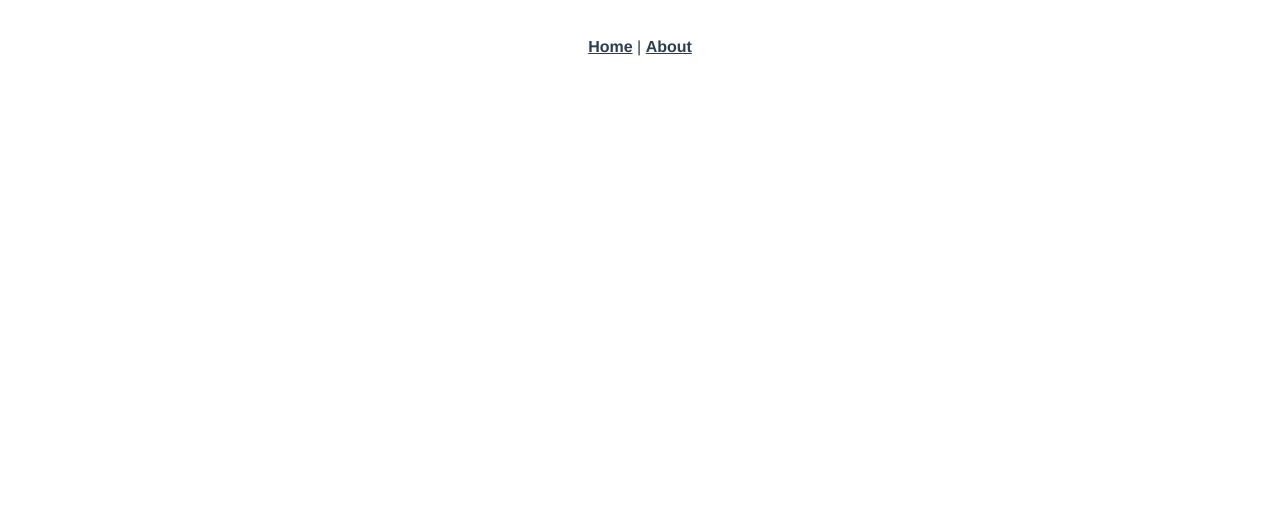
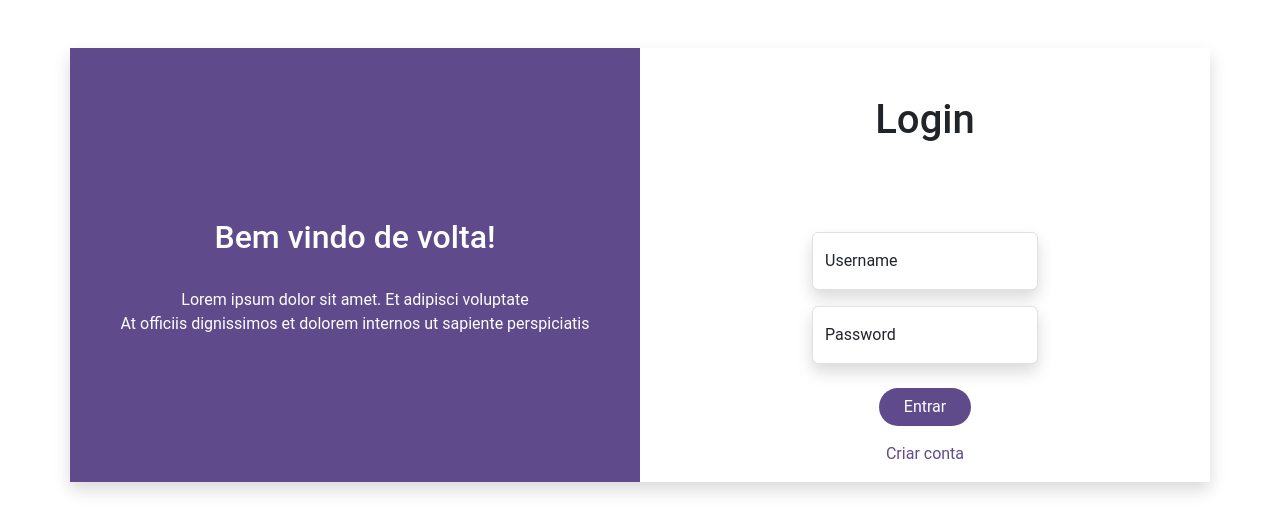
Before and after one commit to melNovaiss/admin-client, a Vue app: page /login in a window 1280 px wide. Before the commit this address had no page. Shown: the top 532 px of the page. Built offline with nearby package versions, Linux system fonts and the light colour scheme.

Commit message:
tela de login feita, verificação de senha e usuario

```diff
--- /dev/null
+++ b/db/db.json
@@ -0,0 +1,22 @@
+{
+  "users": [
+    {
+      "id": "99",
+      "username": "mel",
+      "password": "1234",
+      "role": "SUPPORT"
+    },
+    {
+      "id": "1c11",
+      "username": "cli",
+      "password": "$2a$12$GsufBh/HVvCC26qJUGAuWe93QiIRZpkT1epfeSbsI/pO3owVa0u1C",
+      "role": "ADMIN"
+    },
+    {
+      "id": "bc62",
+      "username": "vitoria",
+      "password": "$2a$12$QQjpFR5hDdr0c2ZhZbbszudLgP75kyCY6ybndmj3RSP.jA9bckS6q",
+      "role": "SUPPORT"
+    }
+  ]
+}
--- a/src/App.vue
+++ b/src/App.vue
@@ -1,30 +1,46 @@
 <template>
-  <nav>
+  <!-- <nav>
     <router-link to="/">Home</router-link> |
     <router-link to="/about">About</router-link>
-  </nav>
+  </nav> -->
   <router-view/>
 </template>
 
 <style>
+.nav-link:hover {
+  color: #d9d7d7d2 !important;
+}
+.dropdown-item:hover {
+  color: #5f4a8c !important;
+}
+.dropdown-item:focus{
+  color: #5f4a8c !important;
+}
+.bg-body-purple {
+  background-color: #5f4a8c;
+}
+.bi-person-circle {
+  font-size: 1.5em;
+}
 #app {
-  font-family: Avenir, Helvetica, Arial, sans-serif;
+  font-family: "Roboto", sans-serif;
   -webkit-font-smoothing: antialiased;
   -moz-osx-font-smoothing: grayscale;
   text-align: center;
-  color: #2c3e50;
+}
+.btn-purple1 {
+  background-color: #5f4a8c;
+  color: white;
+}
+.btn-purple1:hover {
+  background-color: #795eb4;
+  color: white;
+}
+a {
+  text-decoration: none;
 }
 
-nav {
-  padding: 30px;
-}
-
-nav a {
-  font-weight: bold;
-  color: #2c3e50;
-}
-
-nav a.router-link-exact-active {
-  color: #42b983;
+.card {
+  border: 0;
 }
 </style>
--- /dev/null
+++ b/src/components/LoginForm.vue
@@ -0,0 +1,97 @@
+<template>
+  <form
+    class="form"
+    @submit.prevent="login"
+    :class="{ 'was-validated': formSubmitted && (user === '' || password === '') }"
+    novalidate
+  >
+    <div class="form-floating mb-3">
+      <input
+        type="text"
+        class="form-control shadow"
+        id="user"
+        v-model="user"
+        placeholder="username"
+        required
+      />
+      <label for="user">Username</label>
+    </div>
+    <div class="form-floating">
+      <input
+        type="password"
+        class="form-control shadow"
+        id="password"
+        v-model="password"
+        placeholder="Password"
+        required
+      />
+      <label for="password">Password</label>
+    </div>
+    <div class="pt-4 text-danger" v-show="loginError">
+      <i class="bi bi-x-circle"></i> User ou senha incorretos.
+    </div>
+    <button type="submit" class="btn btn-purple1 mt-4 rounded-pill px-4">Entrar</button>
+  </form>
+</template>
+
+<script>
+import axios from "axios";
+import bcrypt from "bcryptjs";
+
+export default {
+  name: "loginForm",
+  data() {
+    return {
+      user: "",
+      password: "",
+      formSubmitted: false,
+      loginError: false,
+    };
+  },
+  methods: {
+    async login() {
+      this.formSubmitted = true;
+
+      if (this.user === "" || this.password === "") {
+        return;
+      }
+
+      try {
+        const response = await axios.get(
+          `http://localhost:3000/users?username=${this.user}`
+        );
+        const users = response.data;
+
+        if (users.length > 0) {
+          const userData = users[0];
+          const passwordMatch = await bcrypt.compare(this.password, userData.password);
+
+          if (passwordMatch) {
+            localStorage.setItem("user", userData.username);
+            localStorage.setItem("token", "ok");
+            this.$router.push("/");
+          } else {
+            console.log("User ou senha incorretos");
+            this.showLoginError();
+          }
+        } else {
+          console.log("Usuário não encontrado");
+          this.showLoginError();
+        }
+      } catch (error) {
+        console.error(error);
+        this.showLoginError();
+      }
+    },
+    showLoginError() {
+      this.loginError = true;
+      this.formSubmitted = false; // resetar formSubmitted para false
+      this.user = "";
+      this.password = "";
+      setTimeout(() => {
+        this.loginError = false;
+      }, 2000);
+    },
+  },
+};
+</script>
--- /dev/null
+++ b/src/components/RegisterForm.vue
@@ -0,0 +1,100 @@
+<template>
+  <form
+    class="form"
+    method="POST"
+    @submit.prevent="createUser"
+    :class="{
+      'was-validated':
+        formSubmitted && (username === '' || password === '' || role === ''),
+    }"
+    novalidate
+  >
+    <div class="form-floating mb-3">
+      <input
+        type="text"
+        class="form-control shadow"
+        id="username"
+        name="username"
+        v-model="username"
+        placeholder="User"
+        required
+      />
+      <label for="username">User</label>
+    </div>
+    <div class="form-floating mb-3">
+      <input
+        type="password"
+        class="form-control shadow"
+        id="password"
+        name="password"
+        v-model="password"
+        placeholder="Password"
+        required
+      />
+      <label for="password">Password</label>
+    </div>
+
+    <div class="my-3">
+      <select
+        class="form-select shadow"
+        aria-label="Default select example"
+        v-model="role"
+        required
+      >
+        <option disabled value="">Selecione um</option>
+        <option value="ADMIN">ADMIN</option>
+        <option value="SUPPORT">SUPORTE</option>
+        <option value="BOT">BOT</option>
+      </select>
+    </div>
+
+    <button type="submit" class="btn btn-purple1 rounded-pill px-4 mb-3">Salvar</button>
+  </form>
+</template>
+
+<script>
+import axios from "axios";
+import bcrypt from "bcryptjs";
+
+export default {
+  name: "registerForm",
+  data() {
+    return {
+      username: "",
+      password: "",
+      role: "",
+      formSubmitted: false,
+    };
+  },
+  methods: {
+    async createUser() {
+      this.formSubmitted = true;
+
+      if (this.username === "" || this.password === "" || this.role === "") {
+        return;
+      }
+
+      // Gera o hash da senha
+      const hashedPassword = await bcrypt.hash(this.password, 12);
+
+      const data = {
+        username: this.username,
+        password: hashedPassword, // Salva o hash da senha
+        role: this.role,
+      };
+
+      try {
+        await axios.post("http://localhost:3000/users", data);
+        this.username = "";
+        this.password = "";
+        this.role = "";
+        this.$router.push("/login"); // Redirecionamento para a rota /login
+        alert("Usuário criado com sucesso!");
+      } catch (error) {
+        console.error("Erro ao criar usuário:", error);
+        alert("Erro ao criar usuário. Por favor, tente novamente.");
+      }
+    },
+  },
+};
+</script>
--- a/src/router/index.js
+++ b/src/router/index.js
@@ -1,27 +1,38 @@
-import { createRouter, createWebHistory } from 'vue-router'
-import HomeView from '../views/HomeView.vue'
+import { createRouter, createWebHistory } from "vue-router";
+import HomeView from "../views/HomeView.vue";
 
 const routes = [
   {
-    path: '/',
-    name: 'home',
-    component: HomeView
+    path: "/",
+    name: "home",
+    component: HomeView,
   },
   {
-    path: '/about',
-    name: 'about',
-    // route level code-splitting
-    // this generates a separate chunk (about.[hash].js) for this route
-    // which is lazy-loaded when the route is visited.
+    path: "/about",
+    name: "about",
     component: function () {
-      return import(/* webpackChunkName: "about" */ '../views/AboutView.vue')
-    }
-  }
-]
+      return import("../views/AboutView.vue");
+    },
+  },
+  {
+    path: "/login",
+    name: "login",
+    component: function () {
+      return import("../views/LoginView.vue");
+    },
+  },
+  {
+    path: "/register",
+    name: "register",
+    component: function () {
+      return import("../views/RegisterView.vue");
+    },
+  },
+];
 
 const router = createRouter({
   history: createWebHistory(process.env.BASE_URL),
-  routes
-})
+  routes,
+});
 
-export default router
+export default router;
--- /dev/null
+++ b/src/views/LoginView.vue
@@ -0,0 +1,55 @@
+<template>
+  <div class="container shadow my-5">
+    <div class="row">
+      <div class="col-6 p-4 cardWelcome">
+        <h2 class="text-white py-4">Bem vindo de volta!</h2>
+        <div class="text-white">
+          <span>Lorem ipsum dolor sit amet. Et adipisci voluptate</span><br />
+          <span
+            >At officiis dignissimos et dolorem internos ut sapiente perspiciatis</span
+          >
+        </div>
+      </div>
+      <div class="col-6" style="background-color: white">
+        <h1 class="pt-5 text-center">Login</h1>
+        <loginForm />
+        <div class="py-3">
+          <router-link to="/register"><a>Criar conta</a></router-link>
+        </div>
+      </div>
+    </div>
+  </div>
+</template>
+
+<script>
+import loginForm from "../components/LoginForm.vue";
+
+export default {
+  name: "loginPage",
+  components: {
+    loginForm,
+  },
+};
+</script>
+
+<style scoped>
+.cardWelcome {
+  display: flex;
+  background-color: #5f4a8c;
+  flex-direction: column;
+  justify-content: center;
+}
+
+a {
+  color: #5f4a8c;
+  text-decoration: none;
+}
+a:hover {
+  color: #5f4a8c;
+  text-decoration: none;
+}
+
+.form {
+  padding: 5rem 10rem 0 10rem;
+}
+</style>
--- /dev/null
+++ b/src/views/RegisterView.vue
@@ -0,0 +1,49 @@
+<template>
+  <div class="container shadow my-5">
+    <div class="row">
+      <div class="col-6 p-4 cardWelcome">
+        <h2 class="text-white py-4">Crie uma conta</h2>
+        <div class="text-white">
+          <span>Lorem ipsum dolor sit amet. Et adipisci</span><br />
+          <span>At officiis dignissimos et dolorem internos ut sapiente</span>
+        </div>
+      </div>
+      <div class="col-6" style="background-color: white">
+        <h1 class="pt-3">Registrar</h1>
+        <registerForm />
+      </div>
+    </div>
+  </div>
+</template>
+
+<script>
+import registerForm from "../components/RegisterForm.vue";
+
+export default {
+  name: "register",
+  components: {
+    registerForm,
+  },
+};
+</script>
+
+<style scoped>
+/* #8758a6 */
+.cardWelcome {
+  display: flex;
+  background-color: #5f4a8c;
+  flex-direction: column;
+  justify-content: center;
+}
+a {
+  color: #5f4a8c;
+  text-decoration: none;
+}
+a:hover {
+  color: #5f4a8c;
+  text-decoration: none;
+}
+.form {
+  padding: 0 5em 0 5em;
+}
+</style>
```
Also changed, not shown: package.json (+7 -1 lines), src/main.js (+11 -4 lines), 1 other file (tests, documents, lock files or other folders).
